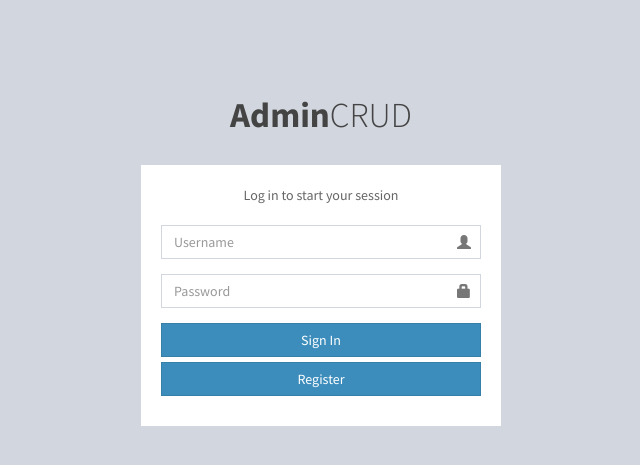
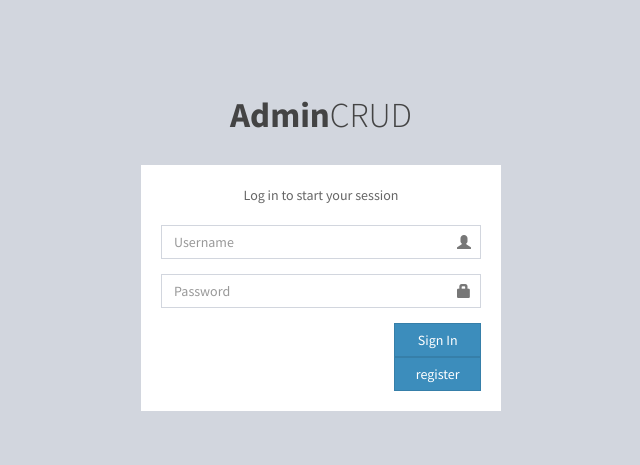
Before and after one commit to trifuad/project_magang, a CodeIgniter app: page /index.php/auth/index in a window 1280 px wide. Shown: the top 465 px of the page, without its empty margins (319-959 px from the left). Run offline with CodeIgniter, Linux system fonts and the light colour scheme.

Commit message:
menambakan button register

```diff
--- a/application/controllers/Auth.php
+++ b/application/controllers/Auth.php
@@ -44,6 +44,11 @@ class Auth extends CI_Controller {
 		}
 	}
 
+	public function register(){
+		$this->load->view('register');
+
+	}
+
 	public function logout() {
 		$this->session->sess_destroy();
 		redirect('Auth');
--- a/application/models/M_auth.php
+++ b/application/models/M_auth.php
@@ -16,7 +16,26 @@ class M_auth extends CI_Model {
 			return false;
 		}
 	}
+
+	public function register($nama, $nama_media,$no_hp,$password) {
+		$this->db->select('*');
+		$this->db->from('register_epress');
+		$this->db->where('nama', $nama);
+        $this->db->where('nama_media', $nama_media);
+        $this->db->where('no_hp', $no_hp);
+
+		$this->db->where('password', md5($password));
+
+		$data = $this->db->get();
+
+		if ($data->num_rows() == 1) {
+			return $data->row();
+		} else {
+			return false;
+		}
+	}
 }
+
 
 /* End of file M_auth.php */
 /* Location: ./application/models/M_auth.php */
--- a/application/views/login.php
+++ b/application/views/login.php
@@ -36,6 +36,8 @@
           Log in to start your session
         </p>
 
+
+        <!-- mencoba login -->
         <form action="<?php echo base_url('Auth/login'); ?>" method="post">
           <div class="form-group has-feedback">
             <input type="text" class="form-control" placeholder="Username" name="username">
@@ -45,12 +47,36 @@
             <input type="password" class="form-control" placeholder="Password" name="password">
             <span class="glyphicon glyphicon-lock form-control-feedback"></span>
           </div>
-
-        </form>
-        <button type="submit" class="btn btn-primary btn-block btn-flat">Sign In</button>
-        <button type="submit" class="btn btn-primary btn-block btn-flat">Register</button></p>
+          <div class="row">
+            <!-- <div class="col-xs-8">
+              <div class="checkbox icheck">
+                <label>
+                  <input type="checkbox"> Remember Me
+                </label>
+              </div>
+            </div> -->
+            <div class="col-xs-offset-8 col-xs-4">
+              <button type="submit" class="btn btn-primary btn-block btn-flat">Sign In</button>
+            </div>
+          </div>
         </form>
 
+        <!-- mencoba register -->
+        <form action="<?php echo base_url('Auth/register'); ?>" method="post">
+
+          <div class="row">
+            <!-- <div class="col-xs-8">
+              <div class="checkbox icheck">
+                <label>
+                  <input type="checkbox"> Remember Me
+                </label>
+              </div>
+            </div> -->
+            <div class="col-xs-offset-8 col-xs-4">
+              <button type="submit" class="btn btn-primary btn-block btn-flat">register</button>
+            </div>
+          </div>
+        </form>
 
         <!-- <div class="social-auth-links text-center">
           <p>- OR -</p>
--- a/application/views/register.php
+++ b/application/views/register.php
@@ -36,7 +36,7 @@
           Register Your Account
         </p>
 
-        <form action="<?php echo base_url('Auth/login'); ?>" method="post">
+        <form action="<?php echo base_url('Auth/register'); ?>" method="post">
           <div class="form-group has-feedback">
             <input type="text" class="form-control" placeholder="Nama" name="username">
             <span class="glyphicon glyphicon-user form-control-feedback"></span>
```
